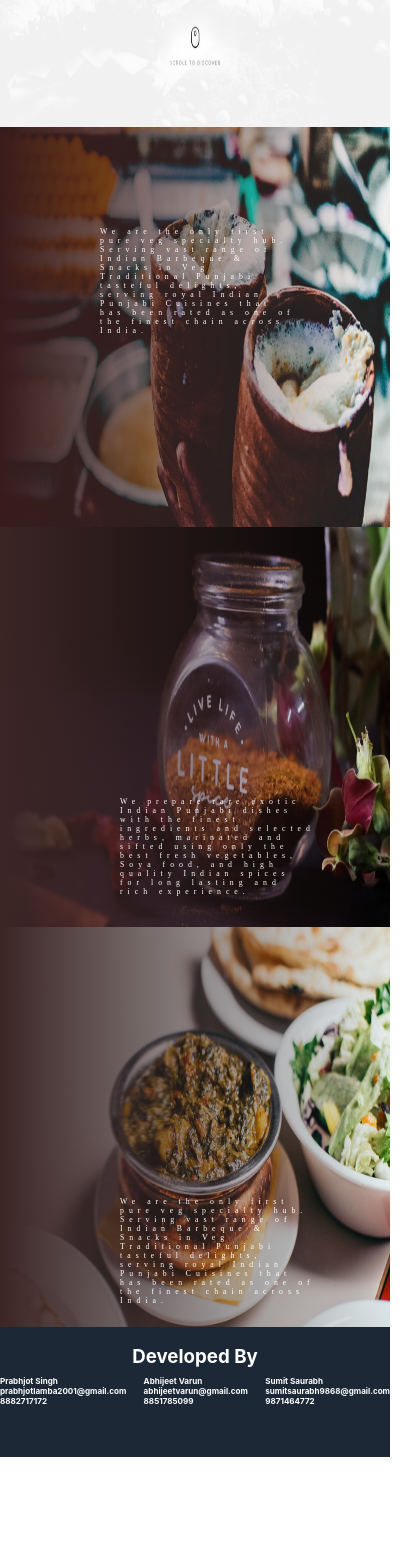
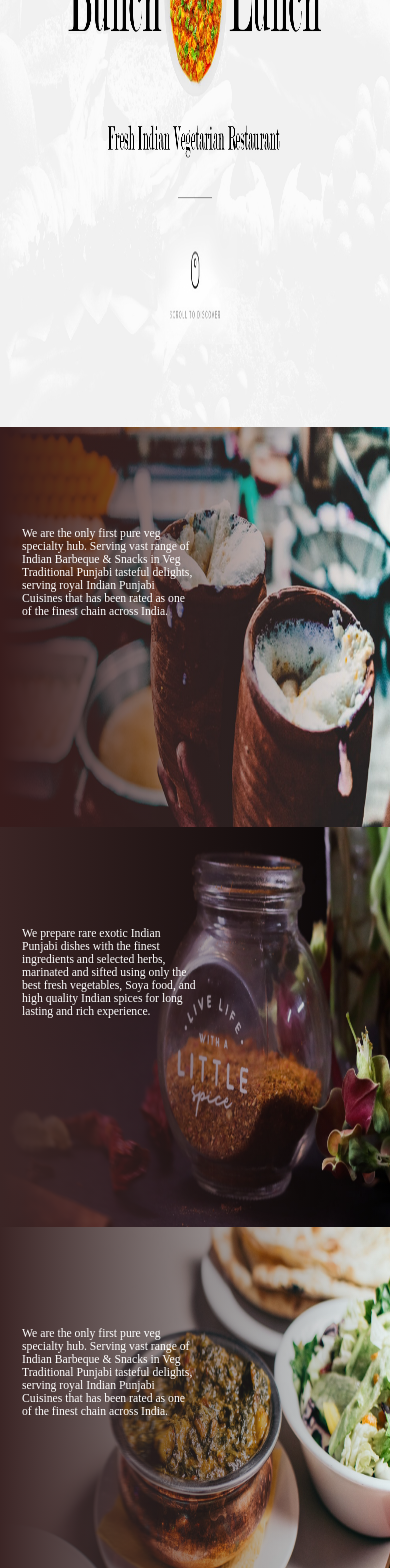
Before and after one commit to varunjeett/Restaurant-Web-App, a React (Create React App) app: page / in a window 390 px wide. Shown: the part 380-1948 px from the top of the page, 415 px wide, since content can reach past the window. Before the commit the page ends 1837 px from the top, so only its background shows below. Built offline with nearby package versions, Linux system fonts and the light colour scheme; a web font is replaced by a local one.

Commit message:
Home page CSS

```diff
--- a/src/Scrolling.css
+++ b/src/Scrolling.css
@@ -1,4 +1,4 @@
-.scrolling__firstPage {
+ .scrolling__firstPage {
   width: 100%;
   height: 700px;
   background-image: url("Media/mainPage.jpg");
@@ -14,10 +14,7 @@
 }
 
 .scrolling__secondPage>h2 {
-  position: relative;
-  /* left: 20px;
-  top: 170px; */
-  width: 800px;
+  width: 45%;
   padding: 100px;
   background-color: transparent;
   color: rgb(255, 255, 255);
@@ -36,10 +33,7 @@
 }
 
 .scrolling__thirdPage>h2 {
-  position: relative;
-  left: 20px;
-  top: 170px;
-  width: 800px;
+  width: 45%;
   padding: 100px;
   background-color: transparent;
   color: rgb(255, 255, 255);
@@ -58,10 +52,7 @@
 }
 
 .scrolling__fourthPage>h2 {
-  position: relative;
-  left: 20px;
-  top: 170px;
-  width: 800px;
+  width: 45%;
   padding: 100px;
   background-color: transparent;
   color: rgb(255, 255, 255);
@@ -72,14 +63,27 @@
 }
 
 @media screen and (max-width:786px) {
-  h2 {
+    .scrolling__firstPage {
+      background-size: 100% 100%;
+      background-repeat: no-repeat;
+  }
+  .scrolling__secondPage > h2{
     font-size: 3.0vw;
     font-family: "Pacifico", cursive;
-    max-width: 50%;
+    margin-left: -20%;
+    letter-spacing: 0px;
   }
-  .scrolling__firstPage {
-    width: 100%;
-    height: 400px;
+  .scrolling__thirdPage > h2{
+    font-size: 3.0vw;
+    font-family: "Pacifico", cursive;
+    margin-left: -20%;
+    letter-spacing: 0px;
+  }
+  .scrolling__fourthPage > h2{
+    font-size: 3.0vw;
+    font-family: "Pacifico", cursive;
+    margin-left: -20%;
+    letter-spacing: 0px;
   }
   .scrolling__secondPage {
     width: 100%;
```
